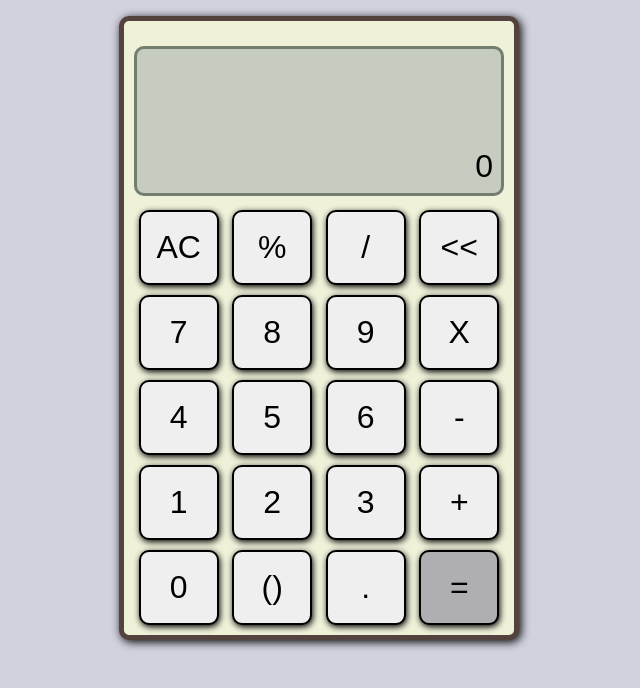
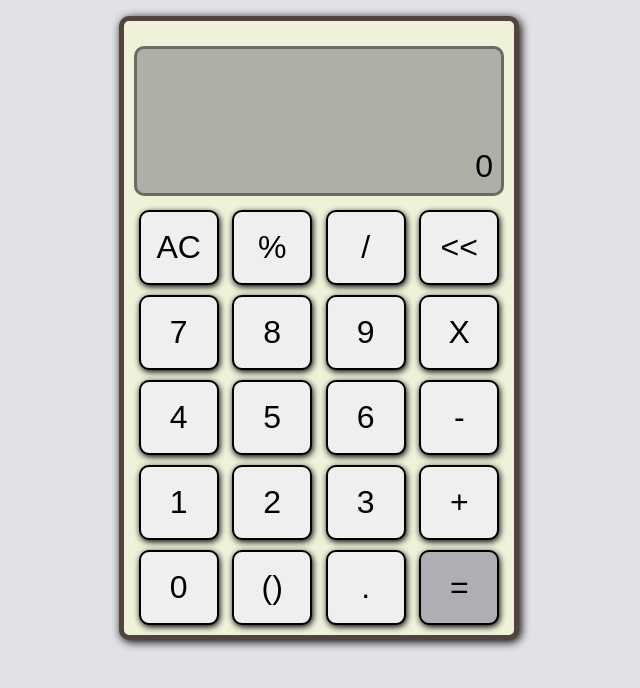
Before and after one commit to deborainthefuture/odin-calculator, a plain HTML site: page index.html in a window 1280 px wide. Shown: the whole page, without its empty margins (321-961 px from the left). Drawn offline with Linux system fonts and the light colour scheme.

Commit message:
Complete project stylesheet

```diff
--- a/style.css
+++ b/style.css
@@ -50,7 +50,7 @@ div:nth-last-of-type(1) {
 /* Fonts && colors setups */
 
 html {
-    background-color: #5b5c8a46;
+    background-color: #9292a746;
 }
 
 .calculator {
@@ -58,7 +58,7 @@ html {
 }
 
 #display {
-    background-color: rgba(180, 189, 181, 0.705);
+    background-color: rgba(147, 148, 147, 0.705);
 }
 
 #display,
```
